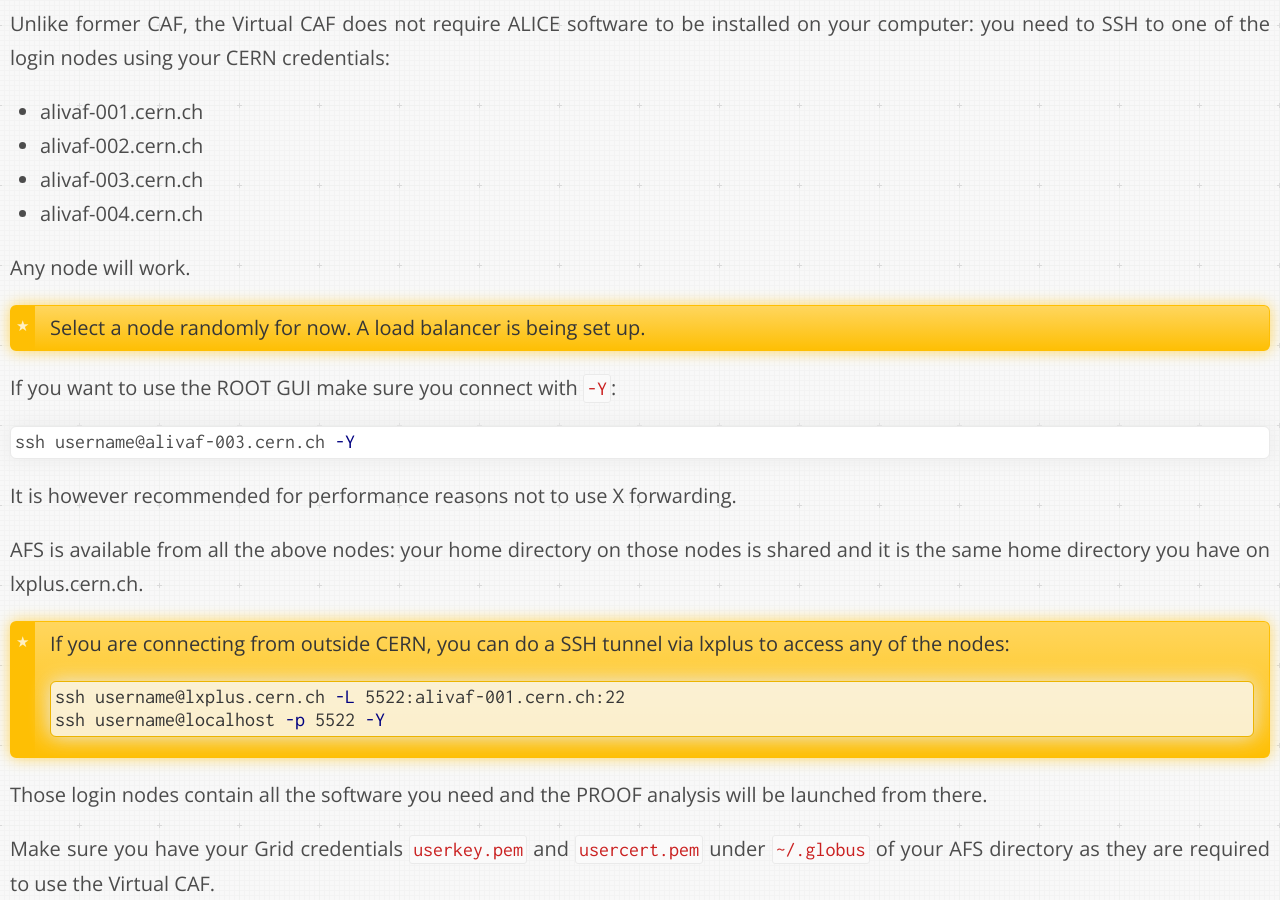
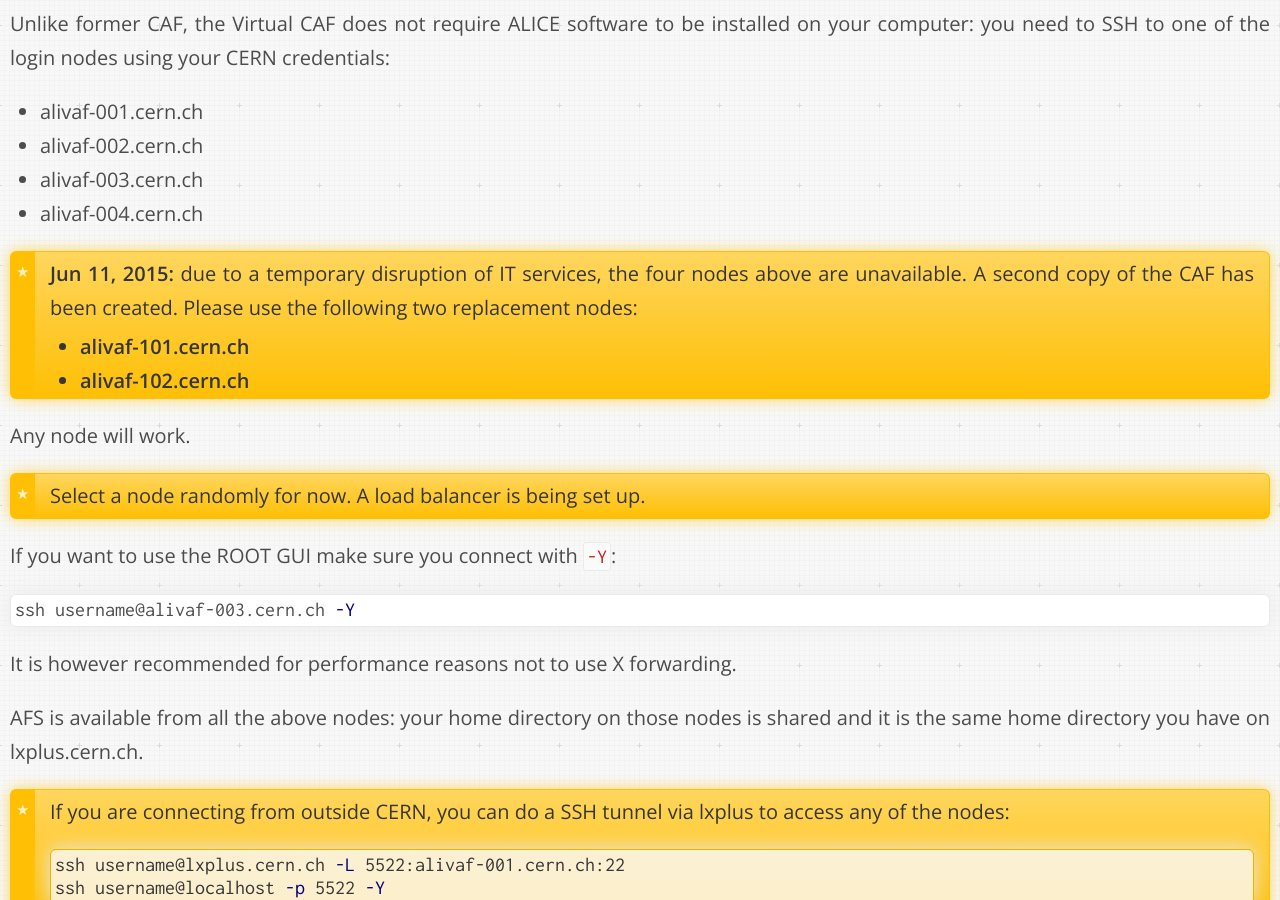
Before and after one commit to dberzano/dberzano.github.io, a Jekyll site: the page built from alice/vcaf/usersguide/index.md, in a window 1280 px wide and 900 px high, scrolled down 1255 px. Built offline with Jekyll 4.4.1, drawn with Linux system fonts in a browser that asks for light colours; Markdown is read by kramdown in place of the engine named in the settings.

Commit message:
VCAF: added notice on temporary disruption

```diff
--- a/alice/vcaf/usersguide/index.md
+++ b/alice/vcaf/usersguide/index.md
@@ -31,6 +31,13 @@
 * **alivaf-002.cern.ch**
 * **alivaf-003.cern.ch**
 * **alivaf-004.cern.ch**
+
+> **Jun 11, 2015:** due to a temporary disruption of IT services, the four nodes
+> above are unavailable. A second copy of the CAF has been created. Please use
+> the following two replacement nodes:
+>
+> * **alivaf-101.cern.ch**
+> * **alivaf-102.cern.ch**
 
 Any node will work.
 
```
